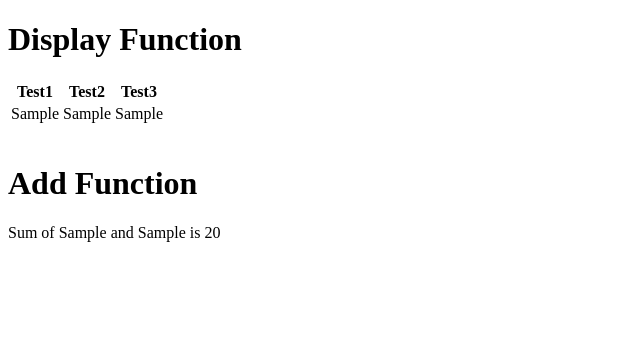
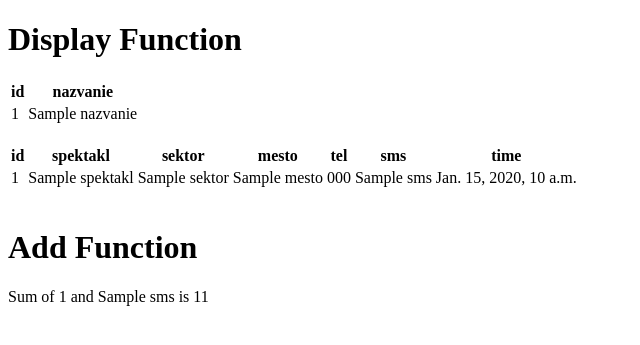
Before and after one commit to melancholy314/testrepo, a Django app: template mysite/proj/templates/proj/index.html in a window 1280 px wide. Shown: the top 345 px of the page, without its empty margins (0-640 px from the left). Run offline with Django 4.2, Linux system fonts and the light colour scheme; the template is opened without the code that fills it: most values are stand-ins (such as "Sample title", 1, 10 or a date in 2020).

Commit message:
plsplspls

```diff
--- a/mysite/proj/templates/proj/index.html
+++ b/mysite/proj/templates/proj/index.html
@@ -13,33 +13,71 @@
     <thead>
         <tr>
             <th>
-                Test1
+                id
             </th>
             <th>
-                Test2
-            </th>
-            <th>
-                Test3
+                nazvanie
             </th>
         </tr>
     </thead>
     <tbody>
-    {% for result in Test%}
+    {% for result in spektakl%}
     <tr>
-        <td>{{result.field1}}</td>
-        <td>{{result.field2}}</td>
-        <td>{{result.field3}}</td>
+        <td>{{result.id}}</td>
+        <td>{{result.nazvanie}}</td>
+    </tr>
+    {% endfor %}
+    </tbody>
+</table>
+<br>
+<table>
+    <thead>
+        <tr>
+            <th>
+                id
+            </th>
+            <th>
+                spektakl
+            </th>
+             <th>
+                sektor
+            </th>
+             <th>
+                mesto
+            </th>
+             <th>
+                tel
+            </th>
+             <th>
+                sms
+            </th>
+            <th>
+                time
+            </th>
+        </tr>
+    </thead>
+    <tbody>
+    {% for result in mesta%}
+    <tr>
+        <td>{{result.id}}</td>
+        <td>{{result.spektakl}}</td>
+        <td>{{result.sektor}}</td>
+        <td>{{result.mesto}}</td>
+        <td>{{result.tel}}</td>
+        <td>{{result.sms}}</td>
+        <td>{{result.time}}</td>
+
     </tr>
     {% endfor %}
     </tbody>
 </table>
 <br>
 <h1>Add Function</h1>
-    {% for result in Test %}
+    {% for result in mesta %}
         <p>
-            Sum of {{result.field2}}
-            and {{result.field3}}
-            is {{result.field2|add:result.field3}}
+            Sum of {{result.id}}
+            and {{result.sms}}
+            is {{result.id|add:result.sms}}
         </p>
     {% endfor %}
 </body>
```
Also changed, not shown: mysite/proj/admin.py (+19 -7 lines), mysite/proj/models.py (+12 -4 lines), mysite/proj/views.py (+14 -3 lines), mysite/db.sqlite3.
